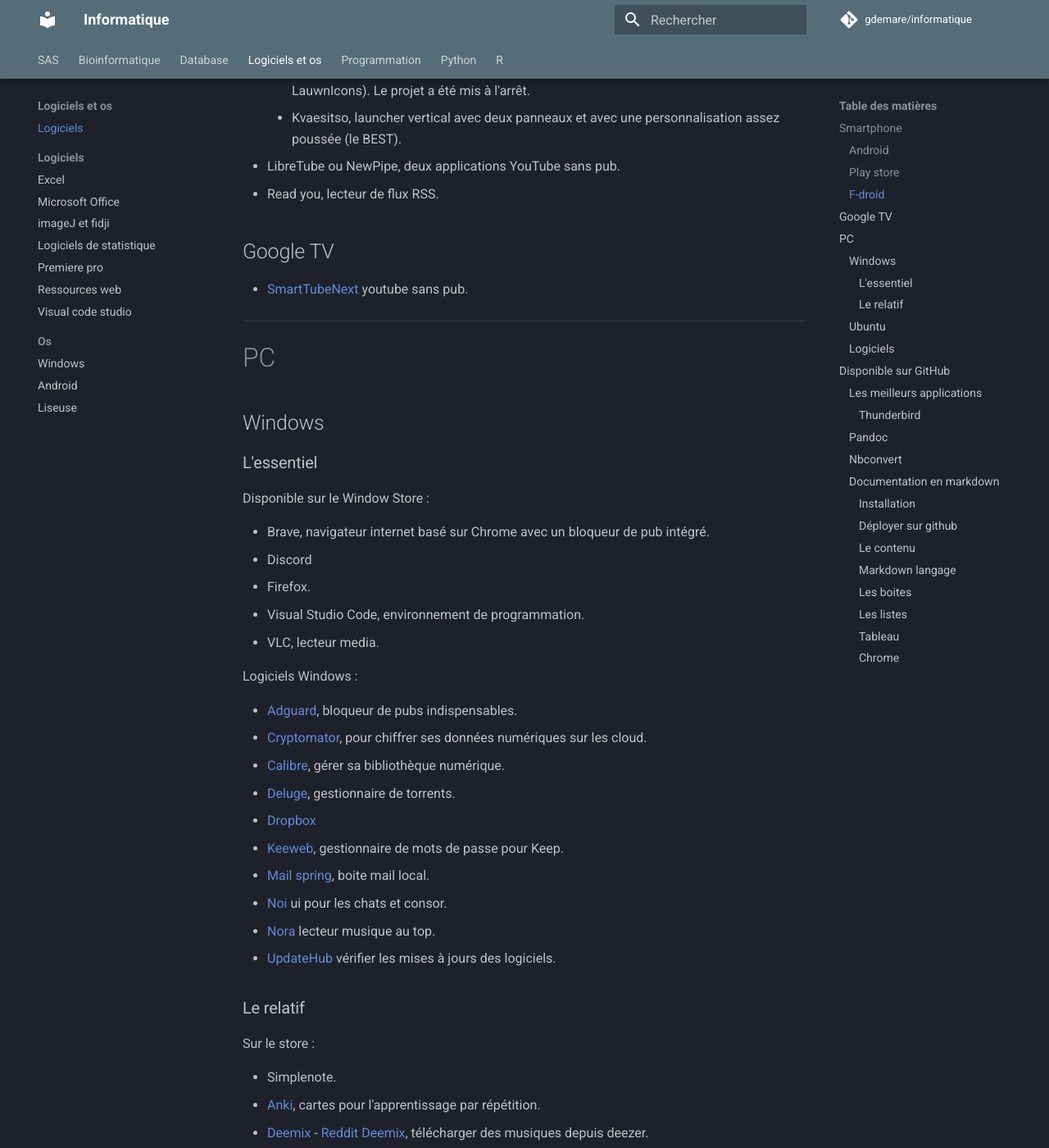
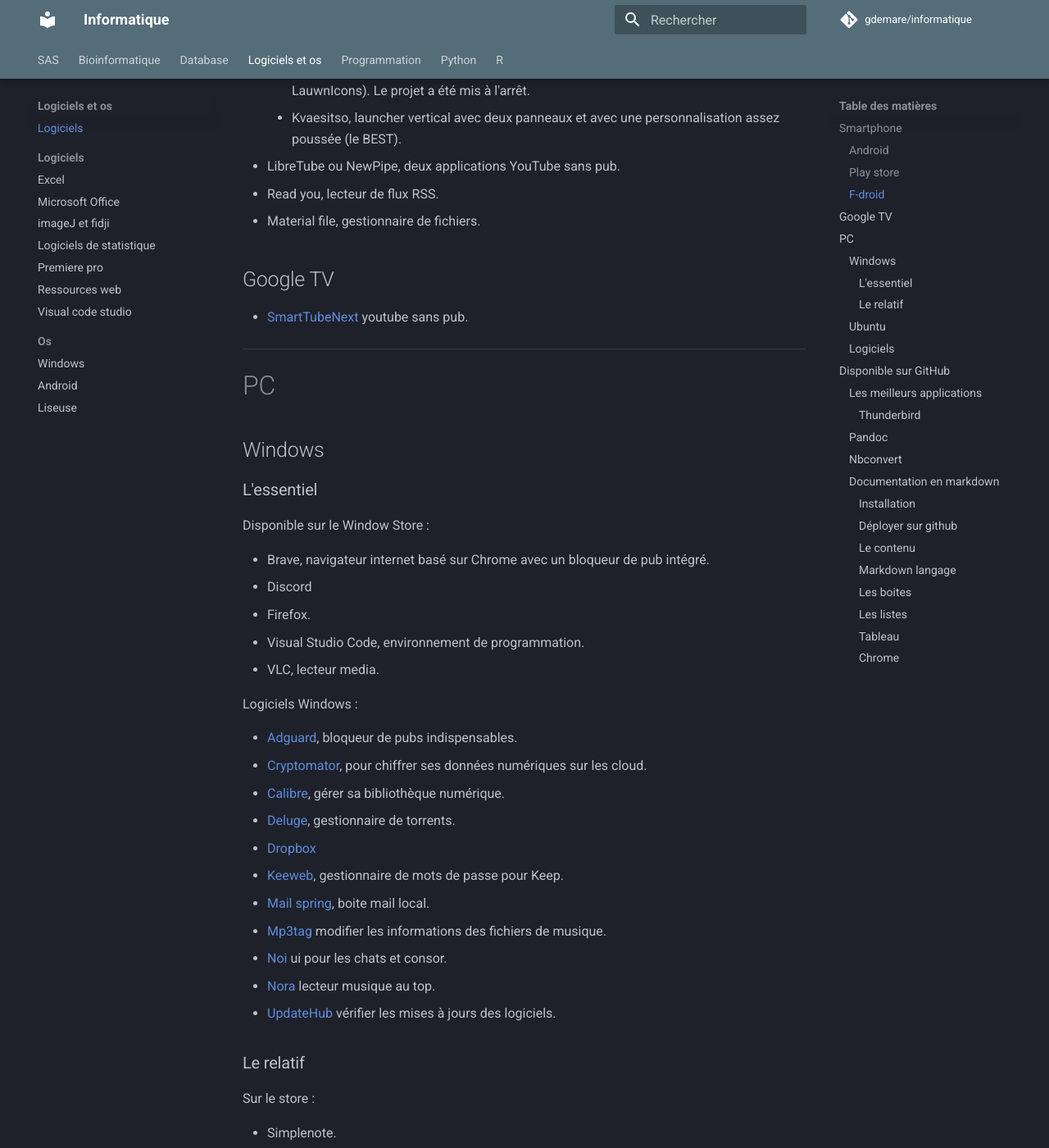
Before and after one commit to gdemare/Informatique, an MkDocs documentation site: the page built from docs/logiciels et os/logiciels.md, in a window 1280 px wide and 1400 px high, scrolled down 831 px. Shown: the whole window at 82% size. Built offline with MkDocs 1.6.1 and Material for MkDocs 9.7.7, drawn with Linux system fonts in a browser that asks for light colours; comment, search, counter and statistics services are not loaded.

Commit message:
Update logiciels.md

```diff
--- a/docs/logiciels et os/logiciels.md
+++ b/docs/logiciels et os/logiciels.md
@@ -23,6 +23,7 @@
 
 * LibreTube ou NewPipe, deux applications YouTube sans pub.
 * Read you, lecteur de flux RSS.
+* Material file, gestionnaire de fichiers.
 
 ## Google TV
 
@@ -51,6 +52,7 @@
 * [Dropbox](https://www.dropbox.com/)
 * [Keeweb](https://keeweb.info/), gestionnaire de mots de passe pour Keep.
 * [Mail spring](https://github.com/Foundry376/Mailspring), boite mail local.
+* [Mp3tag]() modifier les informations des fichiers de musique.
 * [Noi](https://github.com/lencx/noi) ui pour les chats et consor.
 * [Nora](https://github.com/Sandakan/Nora) lecteur musique au top.
 * [UpdateHub](https://github.com/NexovaDev/UpdateHub) vérifier les mises à jours des logiciels.
```
